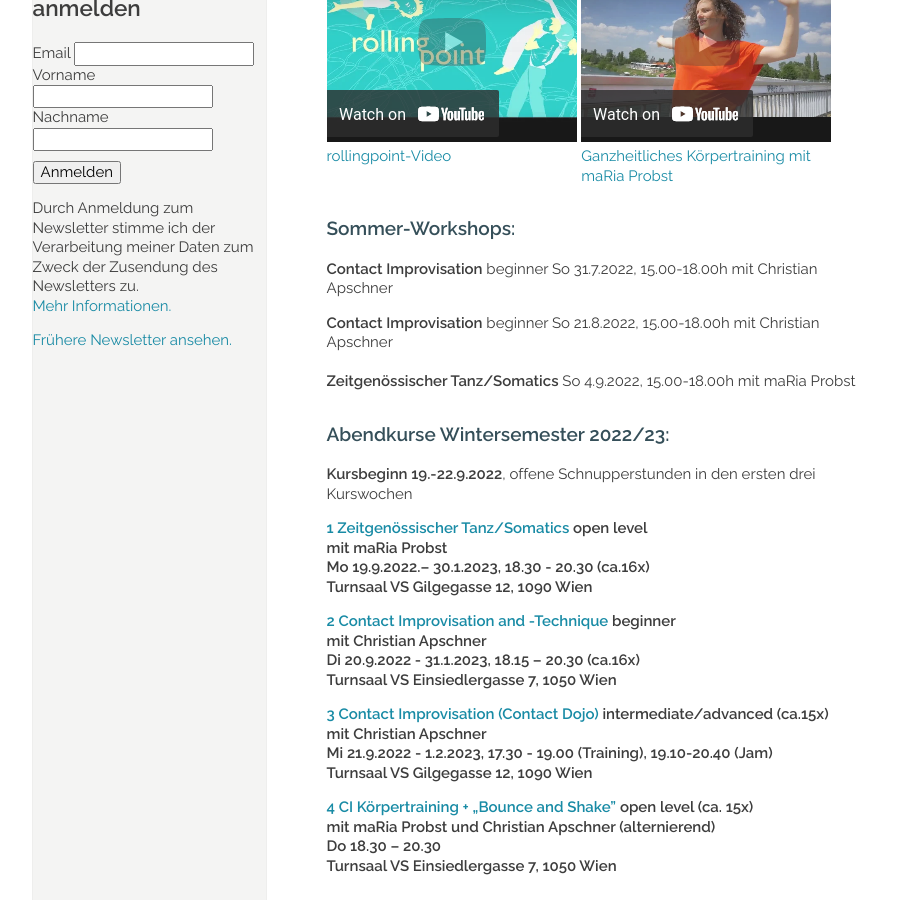
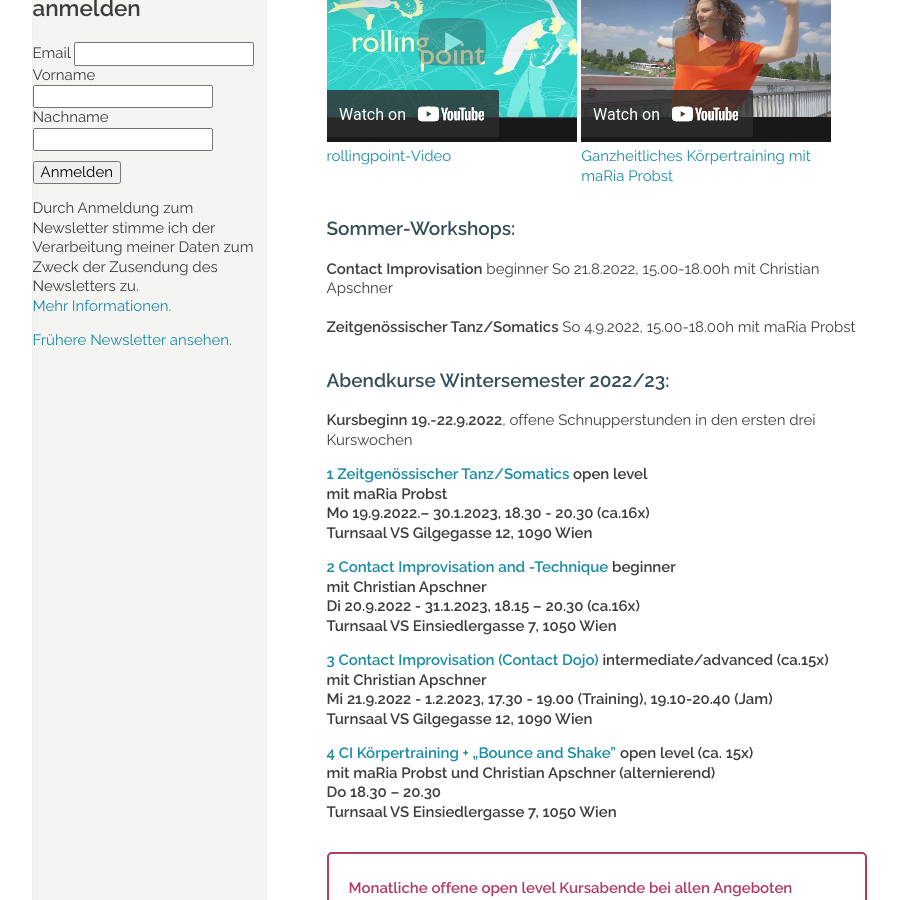
Before and after one commit to manulari/rollingpointat, a Jekyll site: the page built from _pages_de/index.md, in a window 1280 px wide and 900 px high, scrolled down 926 px. Shown: the whole window, without its empty margins (152-1050 px from the left). Built offline with Jekyll 4.4.1, drawn with Linux system fonts in a browser that asks for light colours; comment, search, counter and statistics services are not loaded.

Commit message:
Update page (de) “index”

```diff
--- a/_pages_de/index.md
+++ b/_pages_de/index.md
@@ -20,8 +20,6 @@ Fotocredit: https://johannes-stolba.net/photography/
 <div class="imglink"><a target="_blank" href="https://www.youtube.com/embed/6A5otnVZAg4"><img src="/assets/uploads/video_vorschau_maria.png" alt="" /><div>Ganzheitliches Körpertraining mit maRia Probst</div></a></div>
 
 ### Sommer-Workshops:
-
-**Contact Improvisation** beginner So 31.7.2022, 15.00-18.00h mit Christian Apschner
 
 **Contact Improvisation** beginner So 21.8.2022, 15.00-18.00h mit Christian Apschner\
 \
```
